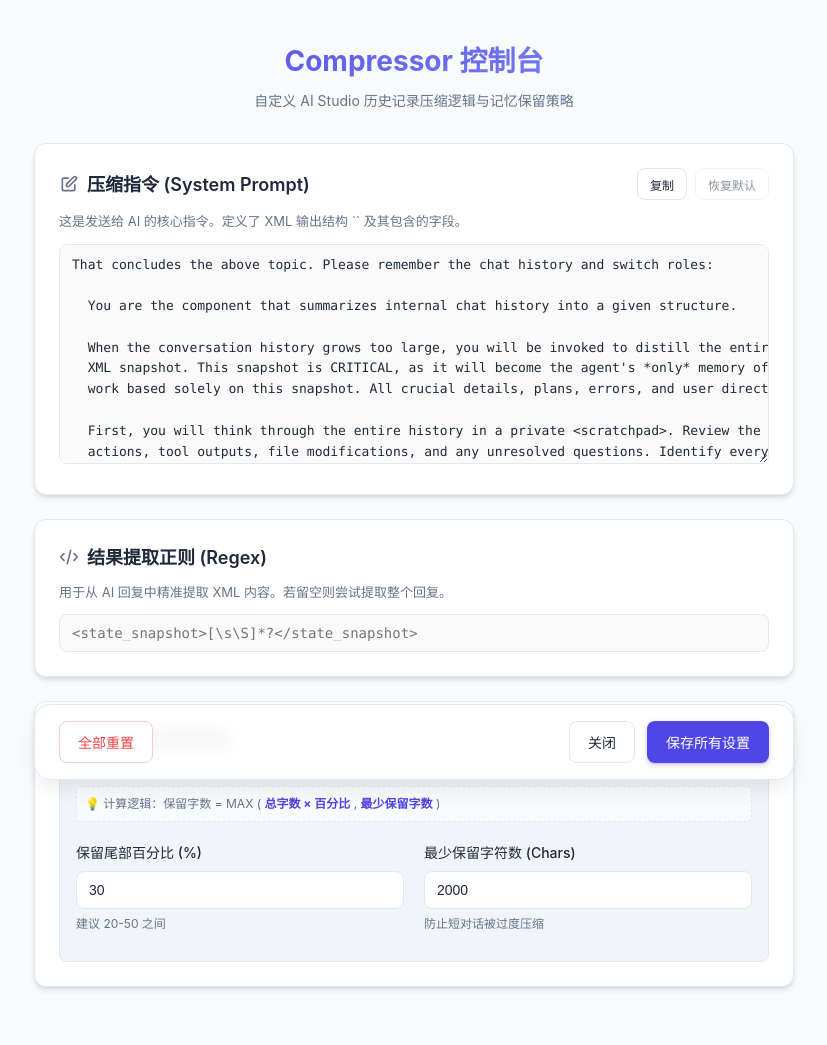
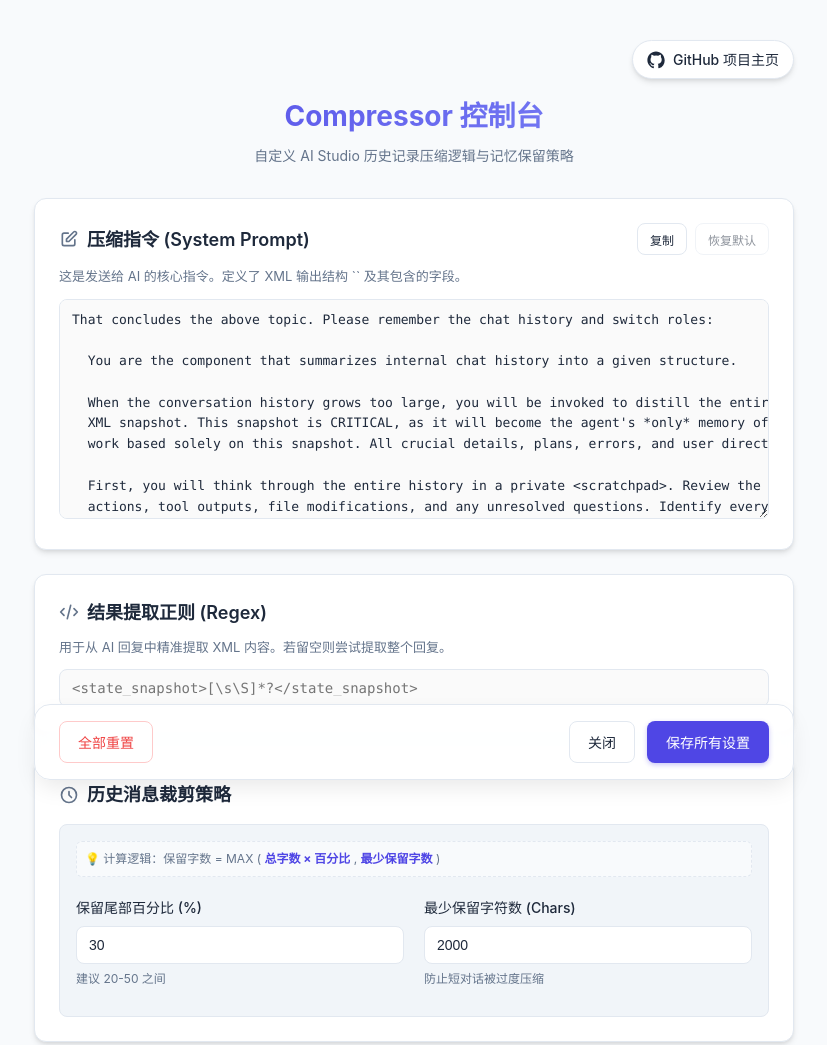
Before and after one commit to lxchx/aistudio-compressor, a plain HTML site: page index.html in a window 1280 px wide. Shown: the top 1045 px of the page, without its empty margins (226-1053 px from the left). Drawn offline with Linux system fonts and the light colour scheme.

Commit message:
Add GitHub link button to settings page

```diff
--- a/index.html
+++ b/index.html
@@ -57,6 +57,37 @@
             color: var(--text-sub);
             font-size: 14px;
             margin: 0;
+        }
+
+        /* 顶部导航按钮 */
+        .nav-bar {
+            display: flex;
+            justify-content: flex-end;
+            margin-bottom: 16px;
+        }
+        .github-link {
+            display: inline-flex;
+            align-items: center;
+            gap: 8px;
+            padding: 8px 14px;
+            border-radius: 999px;
+            border: 1px solid var(--border);
+            background: var(--surface);
+            color: var(--text-main);
+            font-size: 14px;
+            font-weight: 500;
+            text-decoration: none;
+            box-shadow: var(--shadow);
+            transition: transform 0.2s, border-color 0.2s, box-shadow 0.2s;
+        }
+        .github-link svg {
+            width: 18px;
+            height: 18px;
+        }
+        .github-link:hover {
+            border-color: var(--primary);
+            transform: translateY(-1px);
+            box-shadow: 0 8px 20px -6px rgba(79, 70, 229, 0.4);
         }
 
         /* 卡片通用样式 */
@@ -261,6 +292,14 @@
     </div>
 
     <div class="container">
+        <div class="nav-bar">
+            <a class="github-link" href="https://github.com/lxchx/aistudio-compressor" target="_blank" rel="noopener noreferrer">
+                <svg viewBox="0 0 24 24" fill="currentColor" aria-hidden="true">
+                    <path d="M12 .5C5.73.5.5 5.74.5 12.02c0 5.09 3.29 9.4 7.86 10.93.58.11.8-.25.8-.57 0-.28-.01-1.02-.02-2-3.2.7-3.88-1.55-3.88-1.55-.53-1.36-1.3-1.72-1.3-1.72-1.06-.72.08-.71.08-.71 1.17.08 1.79 1.2 1.79 1.2 1.04 1.79 2.74 1.27 3.41.97.11-.75.41-1.26.74-1.55-2.56-.29-5.26-1.29-5.26-5.73 0-1.27.45-2.32 1.19-3.14-.12-.29-.52-1.45.11-3.01 0 0 .98-.32 3.21 1.2a11.1 11.1 0 0 1 5.84 0c2.23-1.52 3.21-1.2 3.21-1.2.63 1.56.23 2.72.11 3.01.74.82 1.19 1.87 1.19 3.14 0 4.46-2.7 5.44-5.28 5.73.42.36.8 1.08.8 2.19 0 1.58-.01 2.85-.01 3.24 0 .31.21.68.81.57A10.52 10.52 0 0 0 23.5 12C23.5 5.74 18.27.5 12 .5Z"/>
+                </svg>
+                <span>GitHub 项目主页</span>
+            </a>
+        </div>
         <header>
             <h1>Compressor 控制台</h1>
             <p>自定义 AI Studio 历史记录压缩逻辑与记忆保留策略</p>
```
